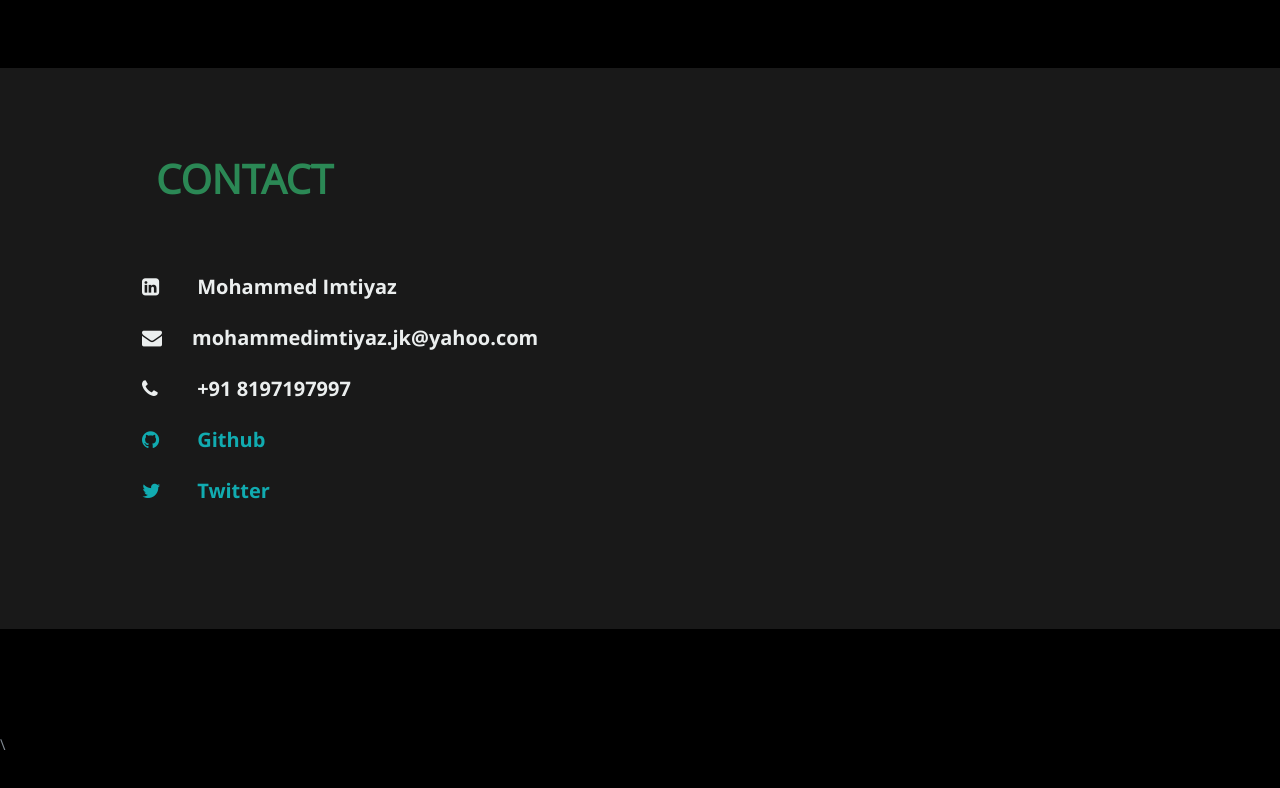
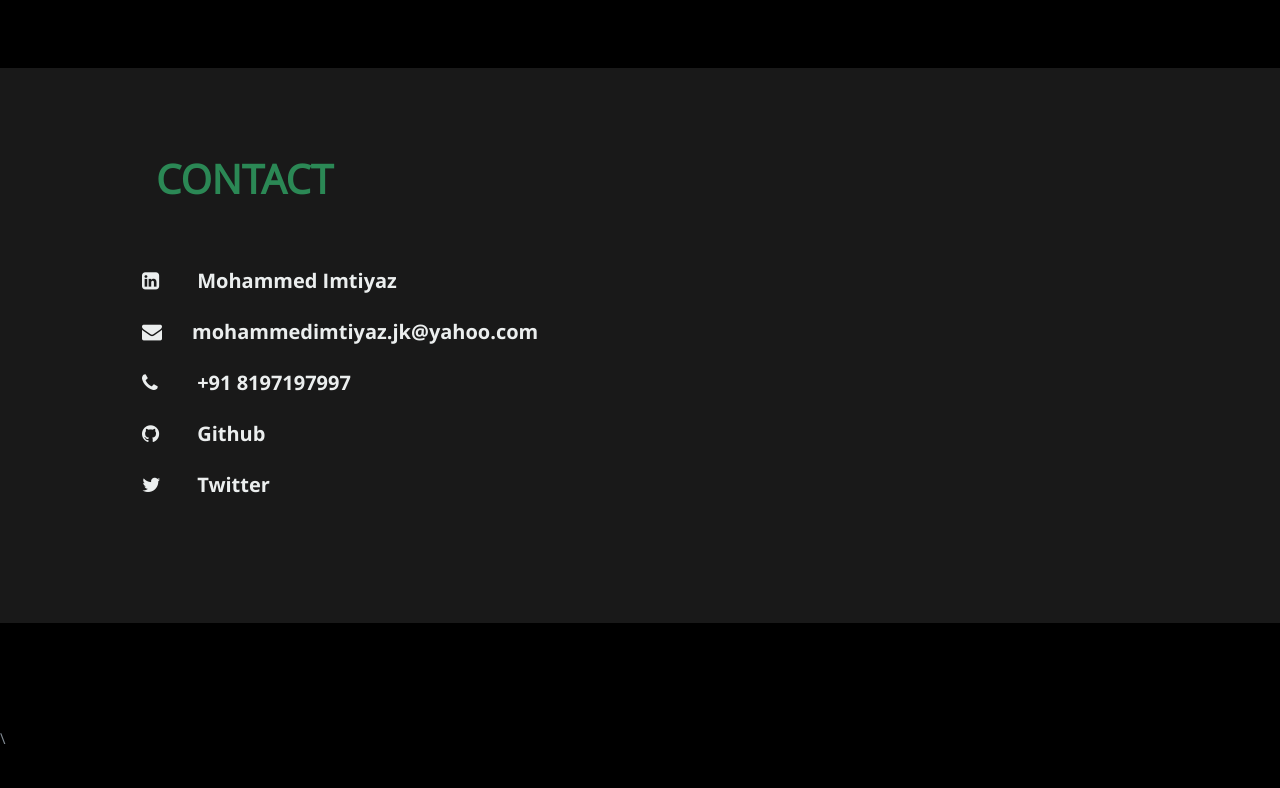
Before and after one commit to mohammedimtiyaz-1/Portfolio, a React (Create React App) app: page / in a window 1280 px wide. Shown: the part 4748-5536 px from the top of the page. Built offline with nearby package versions, Linux system fonts and the light colour scheme.

Commit message:
added css changes

```diff
--- a/public/css/default.css
+++ b/public/css/default.css
@@ -171,6 +171,10 @@ h5 { font-size: 18px; line-height: 30px; }
 h6 { font-size: 14px; line-height: 30px; }
 .subheader { }
 
+
+ a {
+   color:unset;
+}
 p { margin: 0 0 30px 0; }
 p img { margin: 0; }
 p.lead {
--- a/public/css/layout.css
+++ b/public/css/layout.css
@@ -384,7 +384,7 @@ ul#nav li.current a {
   top: 0;
   width: 100%;
   height: 100%;
-
+ z-index: 1;
   opacity: 0;
   -moz-opacity: 0;
   filter: alpha(opacity=0);
@@ -569,7 +569,11 @@ ul#nav li.current a {
   margin-bottom: 6px;
 }
 #call-to-action h2 a {
-  color: inherit;
+  color: #ebeeee;
+}
+
+#call-to-action h4 a {
+  color: #ebeeee;
 }
 #call-to-action p {
   color: #636363;
@@ -804,9 +808,9 @@ call-to-action .button {
 #contact a:hover{
   color: #38d98194;
 }
-#contact a:visited{
+/* #contact a:visited{
   color: #ebeeee;
-}
+} */
 
 #contact h1 {
   font: 2rem "opensans-bold", sans-serif;
@@ -829,7 +833,7 @@ call-to-action .button {
   color: #ebeeee;
 }
 
-#contact h4 {
+#contact h4 a{
   color: #ebeeee;
   font-size: 2rem;
   margin: 6px;
@@ -891,3 +895,6 @@ footer {
 #go-top a:hover {
   background-color: #38d98194;
 }
+a{
+  color: unset;
+}
--- a/src/components/ContactUs.js
+++ b/src/components/ContactUs.js
@@ -13,19 +13,19 @@ export default class ContactUs extends Component {
             <aside className="">
               <div className="">
                 <h4>
-                  <a href="">
+                  <a href="https://www.linkedin.com/in/mohammedimtiyaz-01/">
                     <i className="fa fa-linkedin-square"> </i>
                     <span> Mohammed Imtiyaz</span>{" "}
                   </a>
                 </h4>
                 <h4>
-                  <a href="">
+                  <a href="#">
                     <i className="fa fa-envelope"> </i>
                     <span>mohammedimtiyaz.jk@yahoo.com</span>{" "}
                   </a>
                 </h4>
                 <h4>
-                  <a href="">
+                  <a href="#">
                     <i className="fa fa-phone"> </i>
                     <span> +91 8197197997</span>
                   </a>
--- a/src/index.css
+++ b/src/index.css
@@ -77,7 +77,7 @@ justify-content: space-around;
   height: 100%; /* Full height */
   overflow: auto; /* Enable scroll if needed */
   background-color: rgb(0,0,0); /* Fallback color */
-  background-color: rgba(0,0,0,0.4); /* Black w/ opacity */
+  background-color: rgba(0,0,0); /* Black w/ opacity */
   border-radius: 15px;
 }
 
```
Also changed, not shown: src/1.md (added, +55 -0 lines).
